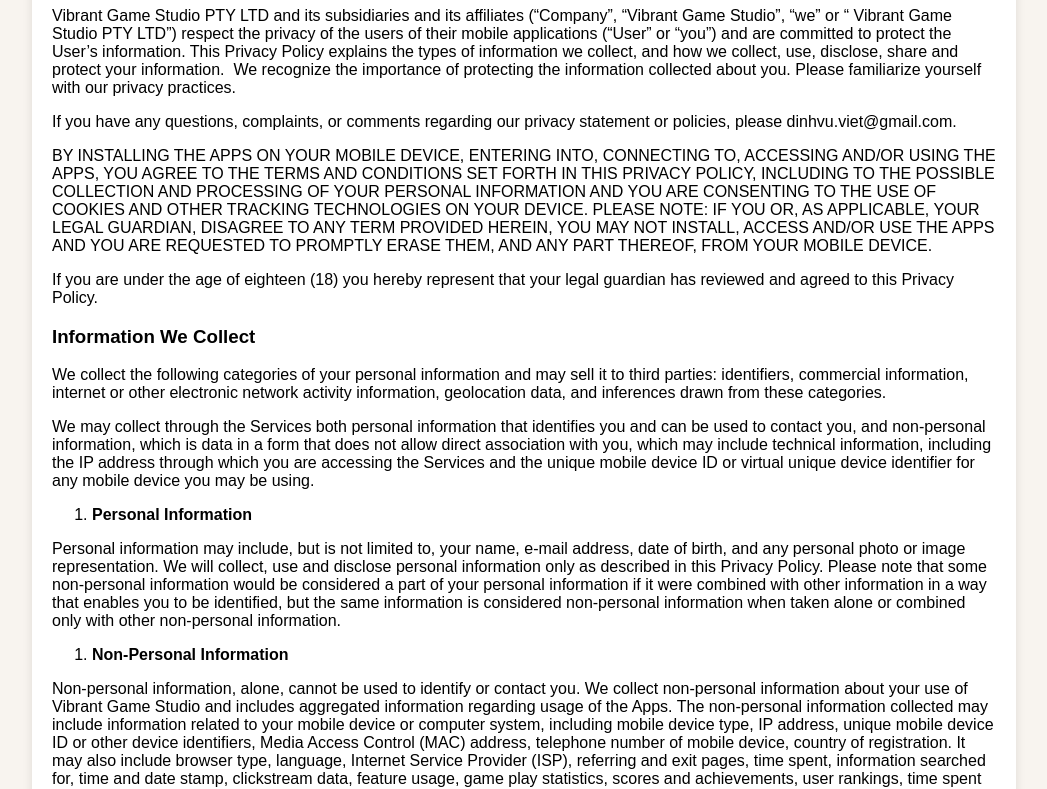
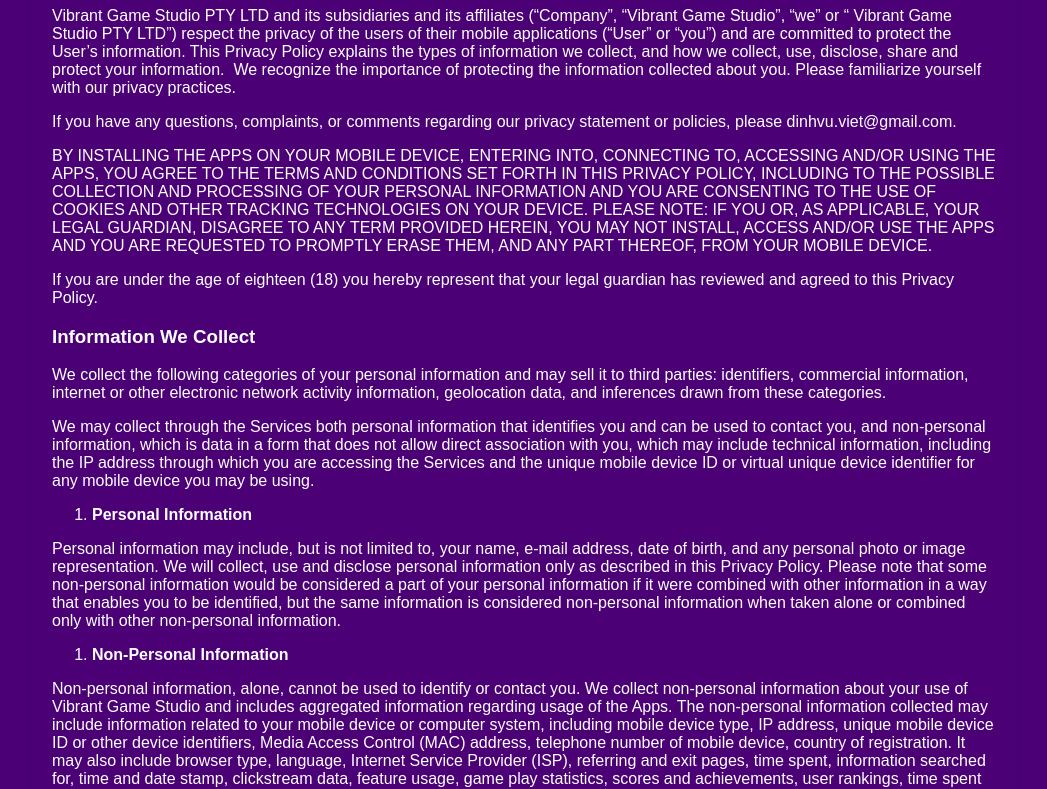
Before and after one commit to vibrantgamestudio/vibrantgamestudio.github.io, a plain HTML site: page privacy.html in a window 1280 px wide. Shown: the part 113-902 px from the top of the page, without its empty margins (116-1163 px from the left). Drawn offline with Linux system fonts and the light colour scheme.

Commit message:
- Update color

```diff
--- a/privacy.html
+++ b/privacy.html
@@ -15,7 +15,8 @@
       body {
         margin: 0;
         font-family: Arial, sans-serif;
-        background-color: #f8f4ef;
+        background-color: #4b0076;
+        color: #ffffff;
       }
       .container {
         margin: 0 auto; /* Center the container horizontally */
@@ -24,7 +25,7 @@
         box-sizing: border-box;
       }
       .content {
-        background-color: #fff;
+        background-color: #4b0076;
         padding: 20px;
         box-shadow: 0 0 10px rgba(0, 0, 0, 0.1);
       }
```
